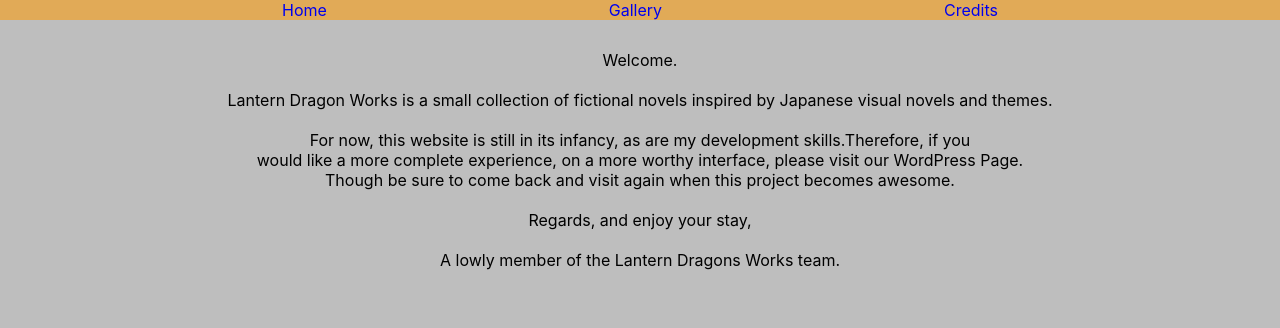
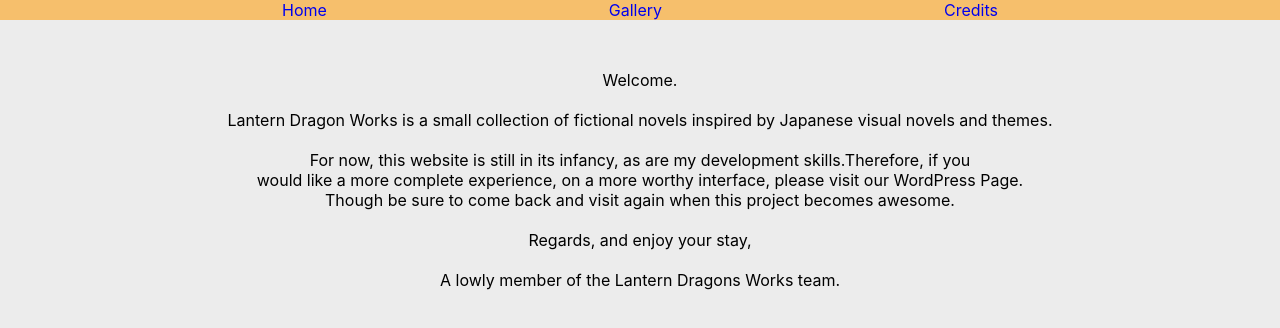
Before and after one commit to jscholar/lantern-dragon-4, a React (Create React App) app: page / in a window 1280 px wide. Shown: the top 328 px of the page. Built offline with nearby package versions, Linux system fonts and the light colour scheme.

Commit message:
Fixed navbar overlap with content

```diff
--- a/src/layout/Layout.module.css
+++ b/src/layout/Layout.module.css
@@ -1,10 +1,9 @@
 .Layout {
     height: 100%;
-    background: rgb(190, 190, 190);
+    background: rgb(236, 236, 236);
 }
 
 .ContentWrapper {
     box-sizing: border-box;
-    padding: 15px;
-    padding-top: 30px;
+    padding: 50px 15px 0;
 }
```
